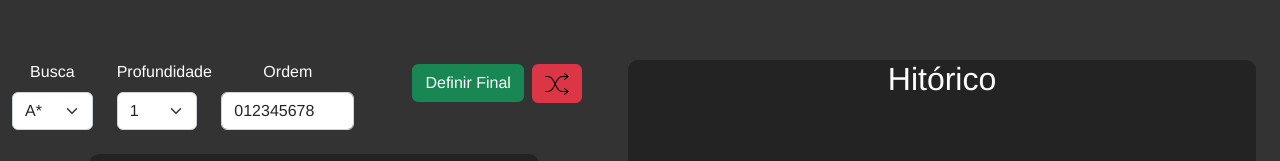
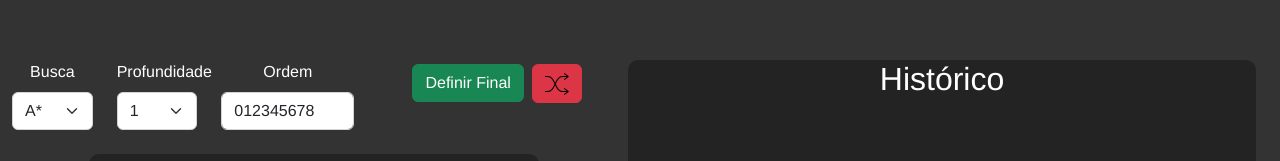
Before and after one commit to Sylvn001/8-puzzle, a Vue app in the folder app/: page / in a window 1280 px wide. Shown: the top 161 px of the page. Built offline with nearby package versions, Linux system fonts and the light colour scheme.

Commit message:
fix: denovo isso meu deus do ceu

```diff
--- a/app/src/pages/Puzzle.vue
+++ b/app/src/pages/Puzzle.vue
@@ -68,7 +68,7 @@
     </section>
     <div class="col-6 aside">
       <aside>
-        <h2>Hitórico</h2>
+        <h2>Histórico</h2>
       </aside>
       <div
         v-if="this.loading"
```
